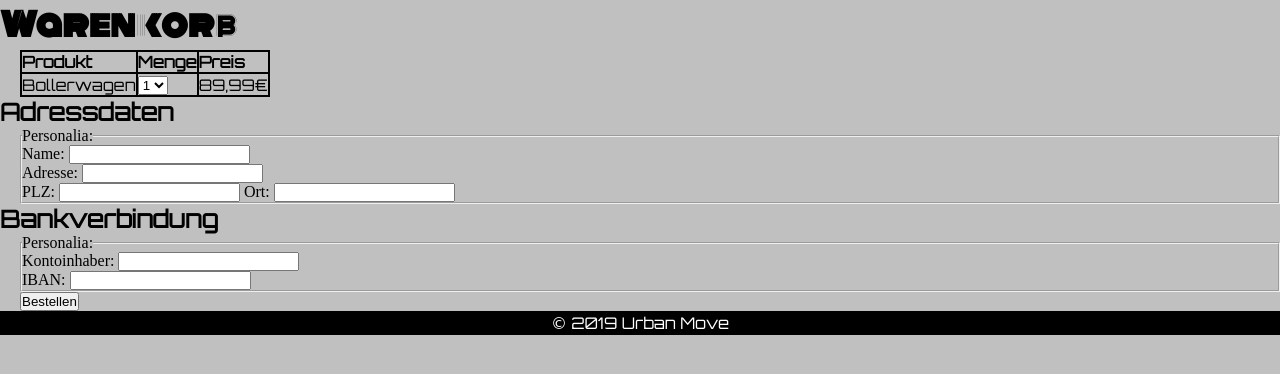
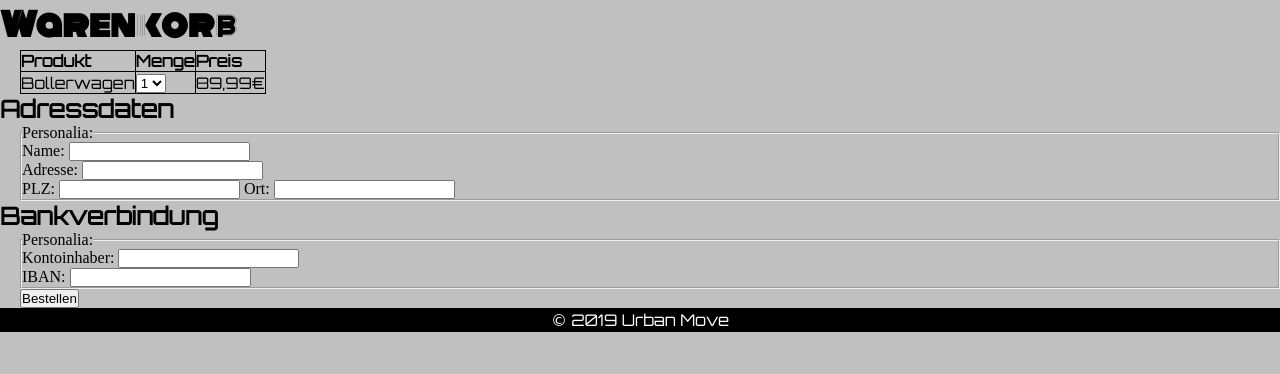
Before and after one commit to IINaNoXiDII/IINaNoXiDII.github.io, a PHP site: page /Warenkorb.html in a window 1280 px wide. Shown: the part 105-479 px from the top of the page. Run offline with PHP 8.4, Linux system fonts and the light colour scheme; some libraries are stand-ins or nearby versions.

Commit message:
Update style.css

```diff
--- a/Zwischenprojekt/css/style.css
+++ b/Zwischenprojekt/css/style.css
@@ -286,7 +286,7 @@ body {
     color:red
 }
 table,th,tr,td{
-  border: solid 2px #000;
+  border: solid 1px #000;
   border-collapse: collapse;
 }
 
```
